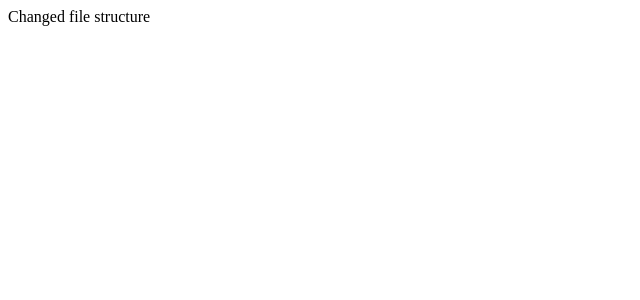
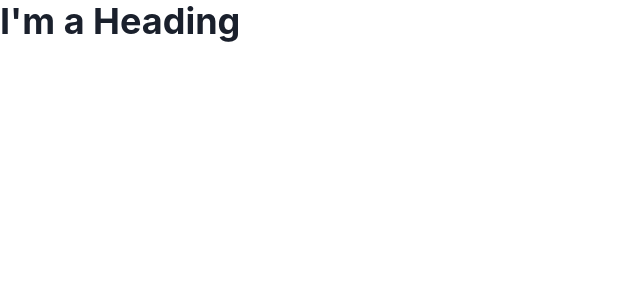
Before and after one commit to IAmRobertJeffrey/VotingApp, a React (Create React App) app in the folder frontend/: page / in a window 1280 px wide. Shown: the top 300 px of the page, without its empty margins (0-640 px from the left). Built offline with nearby package versions, Linux system fonts and the light colour scheme.

Commit message:
installed chakra ui

```diff
--- a/frontend/package.json
+++ b/frontend/package.json
@@ -3,10 +3,14 @@
   "version": "0.1.0",
   "private": true,
   "dependencies": {
+    "@chakra-ui/react": "^1.6.12",
+    "@emotion/react": "^11.5.0",
+    "@emotion/styled": "^11.3.0",
     "@testing-library/jest-dom": "^5.15.0",
     "@testing-library/react": "^11.2.7",
     "@testing-library/user-event": "^12.8.3",
     "firebase": "^9.3.0",
+    "framer-motion": "^4.1.17",
     "react": "^17.0.2",
     "react-dom": "^17.0.2",
     "react-scripts": "4.0.3",
--- a/frontend/src/components/App.js
+++ b/frontend/src/components/App.js
@@ -1,5 +1,10 @@
+import { Heading } from "@chakra-ui/react";
 function App() {
-  return <div className="App">Changed file structure</div>;
+  return (
+    <div className="App">
+      <Heading>I'm a Heading</Heading>
+    </div>
+  );
 }
 
 export default App;
--- a/frontend/src/index.js
+++ b/frontend/src/index.js
@@ -1,10 +1,13 @@
 import React from "react";
 import ReactDOM from "react-dom";
 import App from "./components/App";
+import { ChakraProvider } from "@chakra-ui/react";
 
 ReactDOM.render(
   <React.StrictMode>
-    <App />
+    <ChakraProvider>
+      <App />
+    </ChakraProvider>
   </React.StrictMode>,
   document.getElementById("root")
 );
```
Also changed, not shown: 1 other file (tests, documents, lock files or other folders).
